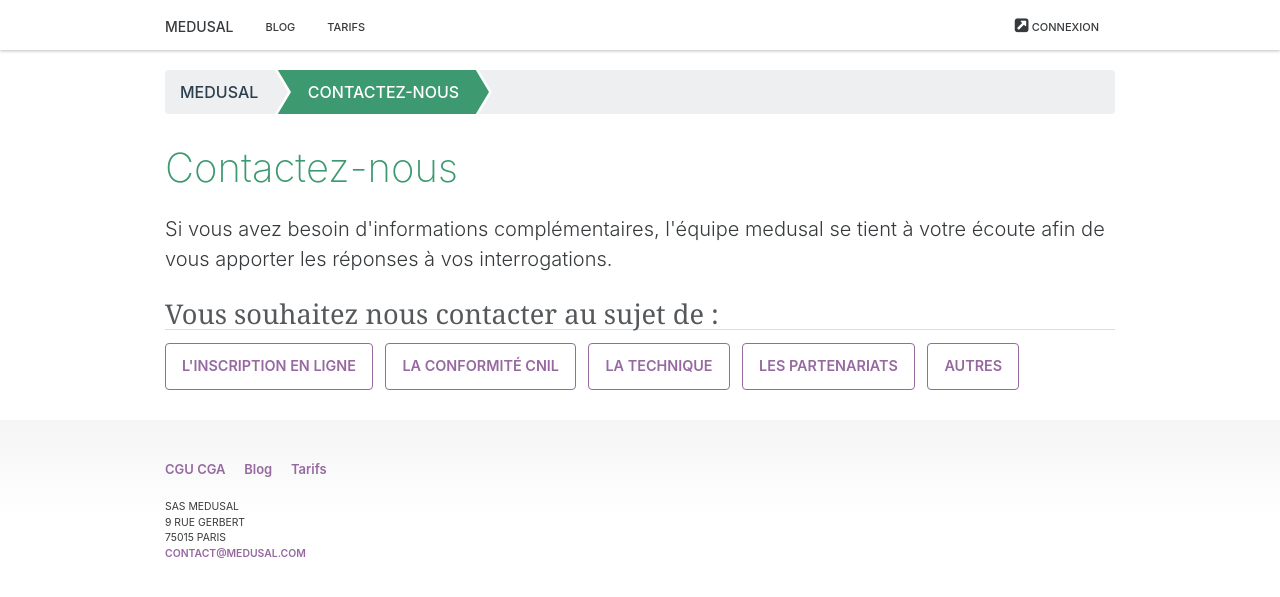
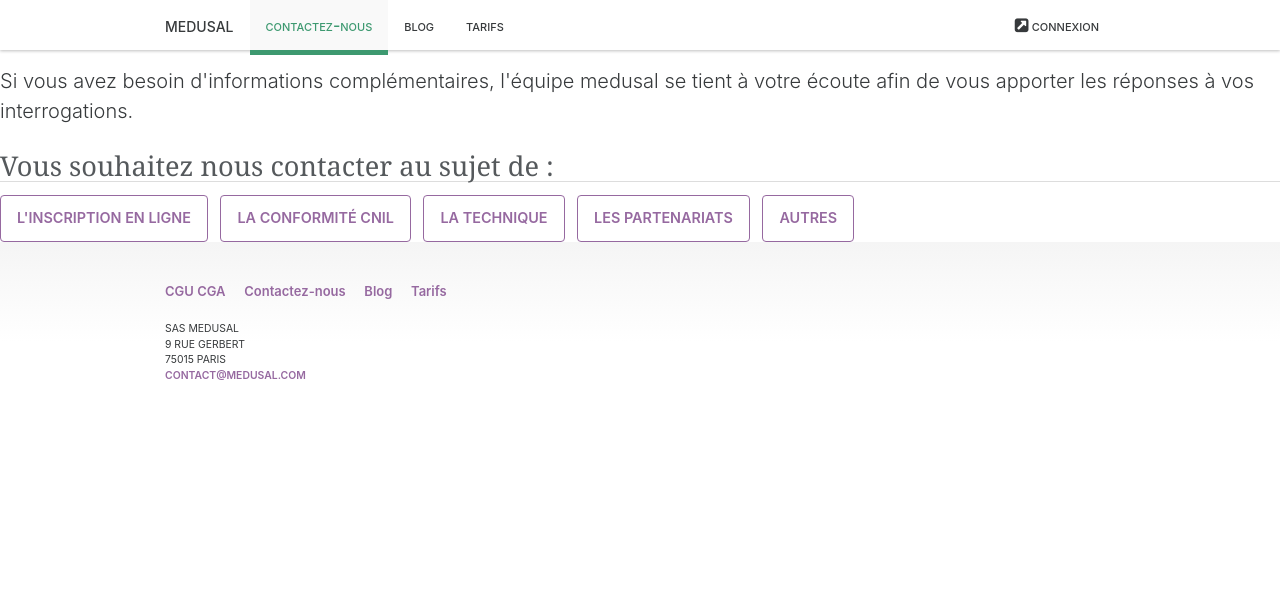
Before and after one commit to medusal/medusal.github.io, a Jekyll site: the page built from _pages/contact.html, in a window 1280 px wide. Shown: the top 597 px of the page. Built offline with Jekyll 4.4.1, drawn with Linux system fonts in a browser that asks for light colours; part of the change alters nothing that is shown.

```diff
--- a/_pages/contact.html
+++ b/_pages/contact.html
@@ -3,6 +3,13 @@ title: Contactez-nous
 permalink: "/contact/"
 color: "#3D9970"
 noindex: true
+date: '2017-05-04T14:43:57.915Z'
+nav_name: Contactez-nous
+footer_name: Contactez-nous
+layout: home
+nocontainer: true
+excerpt: ''
+weight: 10
 ---
 <p class="lead">Si vous avez besoin d'informations complémentaires, l'équipe medusal se tient à votre écoute afin de vous apporter les réponses à vos interrogations.</p>
 
```
